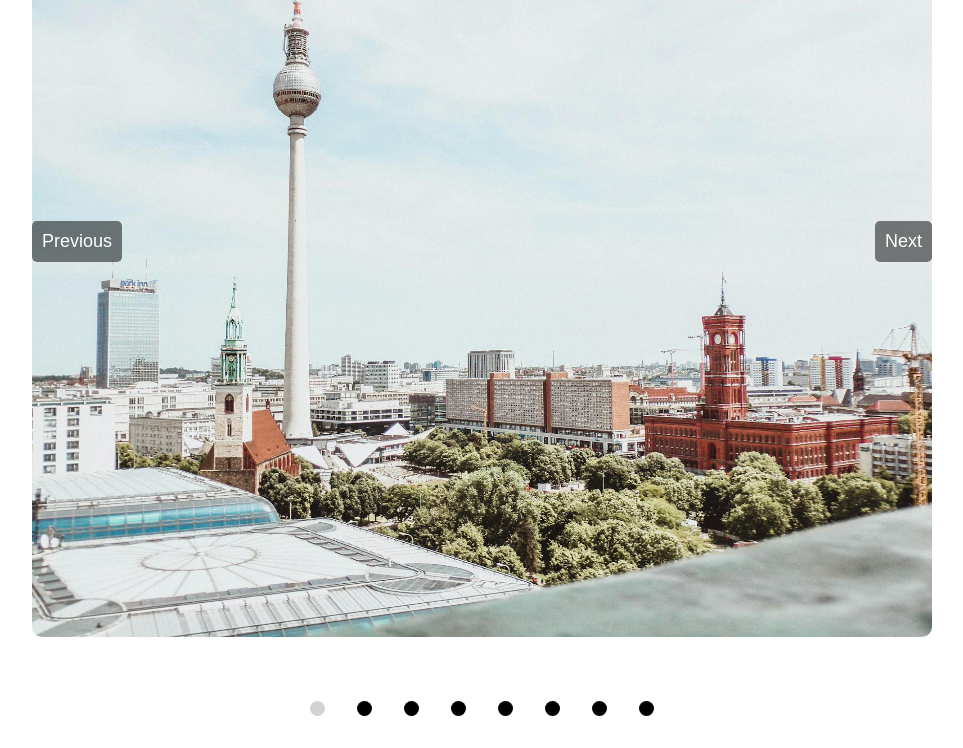
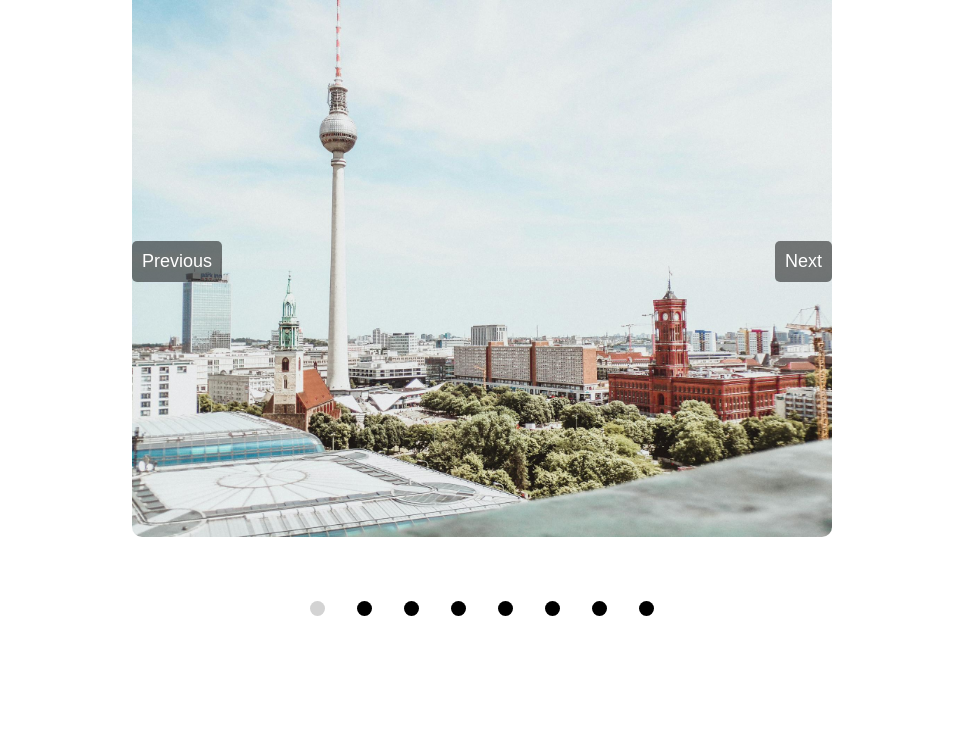
Before and after one commit to betinaskjodt/group-assignment-3_group3, a plain HTML site: page src/index.html in a window 1280 px wide. Shown: the part 171-919 px from the top of the page, without its empty margins (158-1121 px from the left). After the commit the page ends 819 px from the top, so only its background shows below. Drawn offline with Linux system fonts and the light colour scheme.

Commit message:
change size of images

```diff
--- a/src/css/style.css
+++ b/src/css/style.css
@@ -39,8 +39,8 @@ h1 {
 }
 
  .slideshow {
-  height: 800px;
-  width: 900px;
+  height: 600px;
+  width: 700px;
 
   display: flex;
   flex-direction: column;
```
